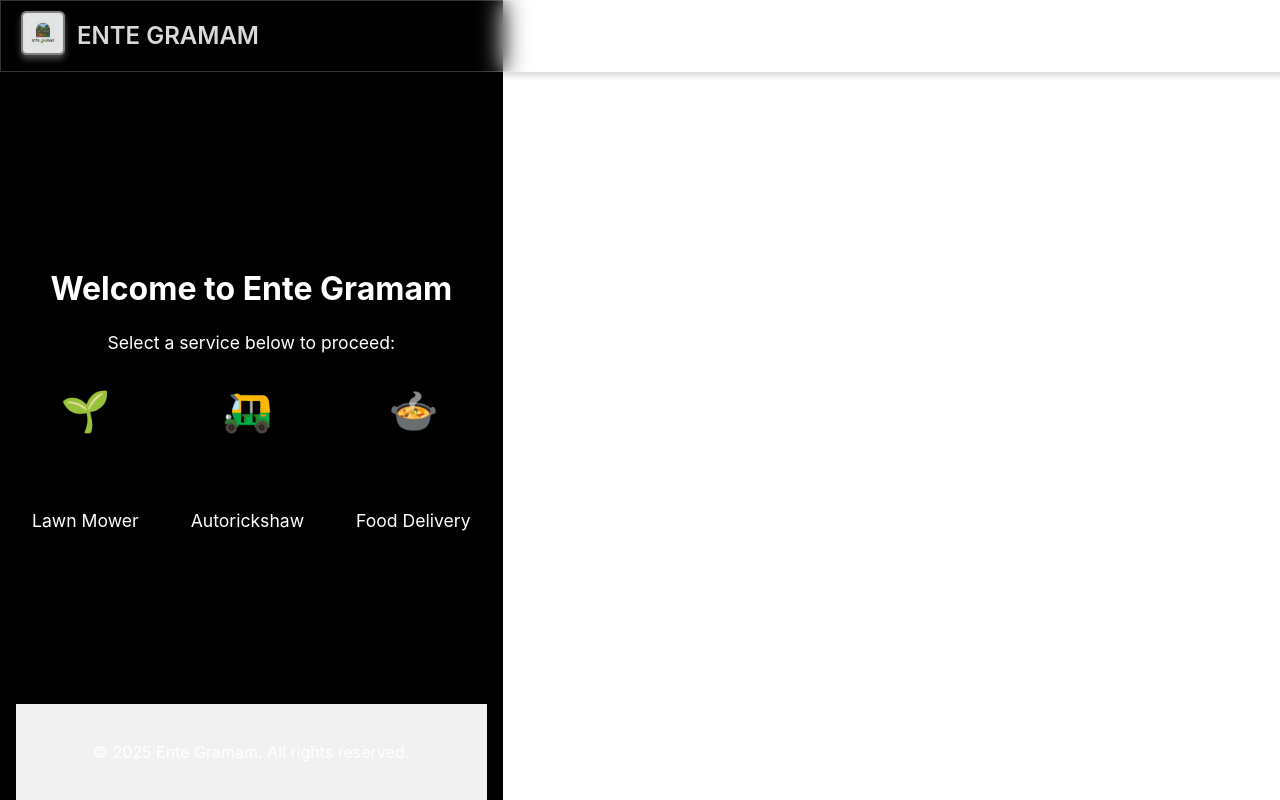
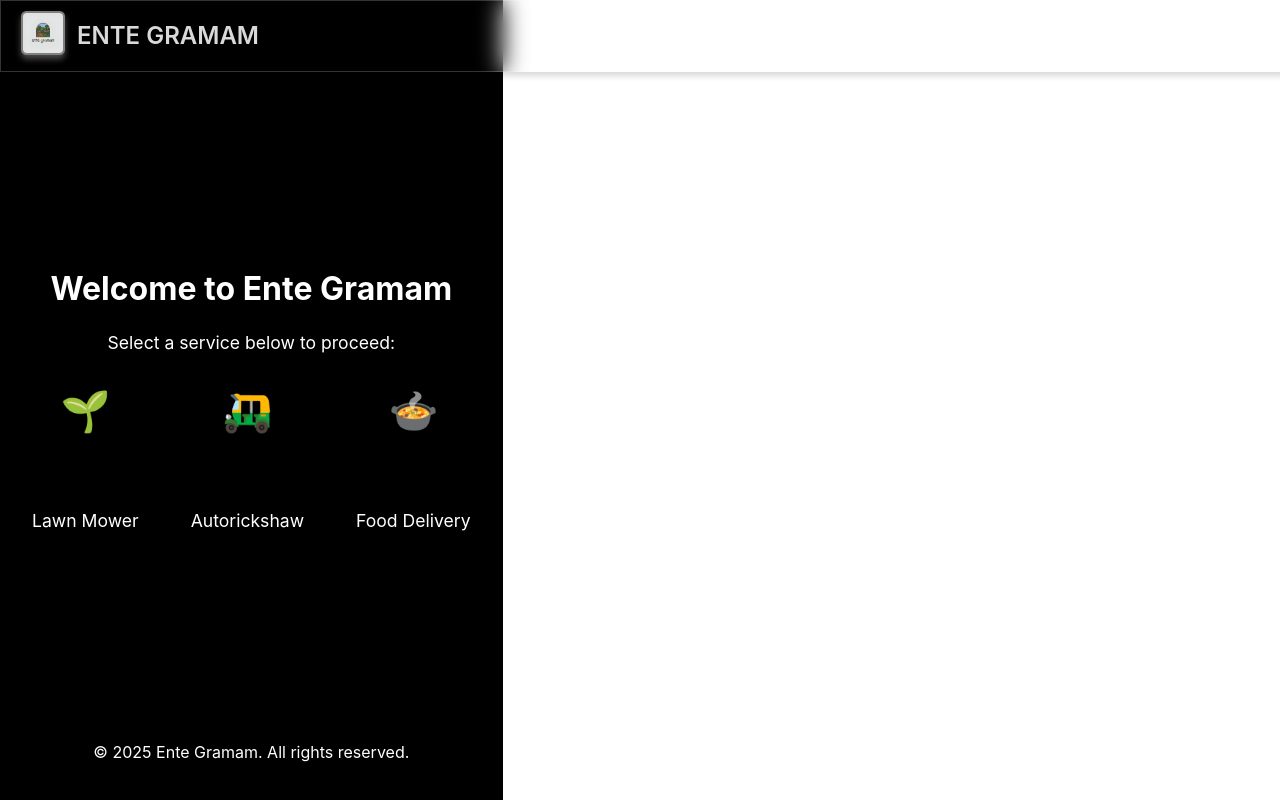
Before and after one commit to code-ninja-labs/ente-gramam1, a React (Vite) app: page / in a window 1280 px wide. Built offline with nearby package versions, Linux system fonts and the light colour scheme.

Commit message:
Update Home.css

```diff
--- a/src/pages/Home.css
+++ b/src/pages/Home.css
@@ -45,8 +45,10 @@
   text-align: center;
   padding: 20px 0;
   width: 100%;
-  background-color: #f1f1f1; /* Footer remains light */
+  background-color: #000; /* Black background */
+  color: #fff; /* White text */
   position: relative;
+  box-sizing: border-box; /* Ensure proper layout with padding */
 }
 
 /* Optional: Links in home container styled for better contrast */
```
